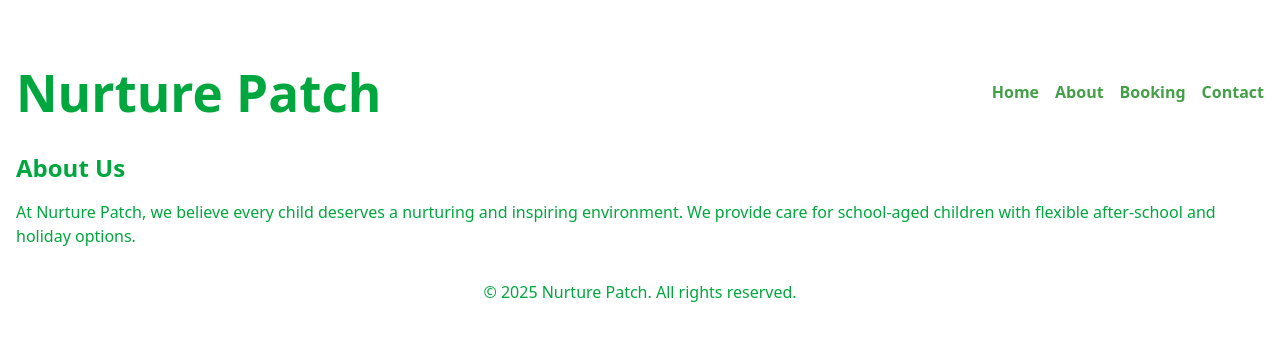
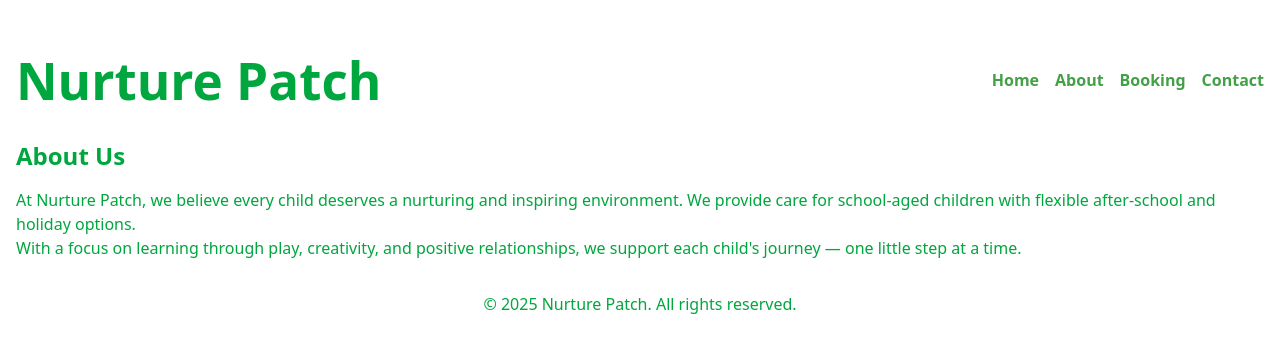
Before and after one commit to oluwaseunolusanya/nurture-patch, a React (Vite) app: page /about in a window 1280 px wide. Shown: the part 216-568 px from the top of the page. Built offline with nearby package versions, Linux system fonts and the light colour scheme.

Commit message:
Implement hero image as a variable.

```diff
--- a/src/components/Hero.jsx
+++ b/src/components/Hero.jsx
@@ -1,10 +1,11 @@
 import React from 'react';
+import heroImage from '../assets/hero.jpg'
 
 const Hero = () => {
   return (
     <div className="relative bg-green-600 text-white h-[80vh] flex items-center justify-center text-center overflow-hidden">
       <img
-        src="src\assets\hero.jpg"
+        src={heroImage}
         alt="Children playing"
         className="absolute w-full h-full object-cover opacity-30"
       />
--- a/src/pages/About.jsx
+++ b/src/pages/About.jsx
@@ -6,6 +6,10 @@ function About() {
       <h2 className="text-2xl font-bold mb-4">About Us</h2>
       <p>At Nurture Patch, we believe every child deserves a nurturing and inspiring environment.
       We provide care for school-aged children with flexible after-school and holiday options.</p>
+      <p>
+          With a focus on learning through play, creativity, and positive relationships,
+          we support each child's journey — one little step at a time.
+      </p>
     </section>
   );
 };
```
